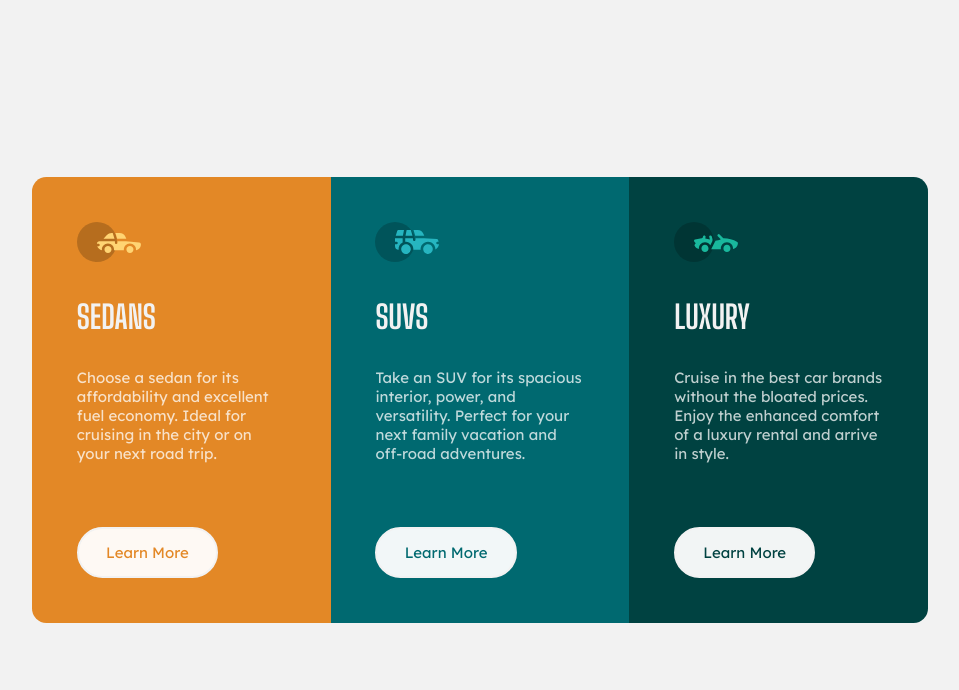
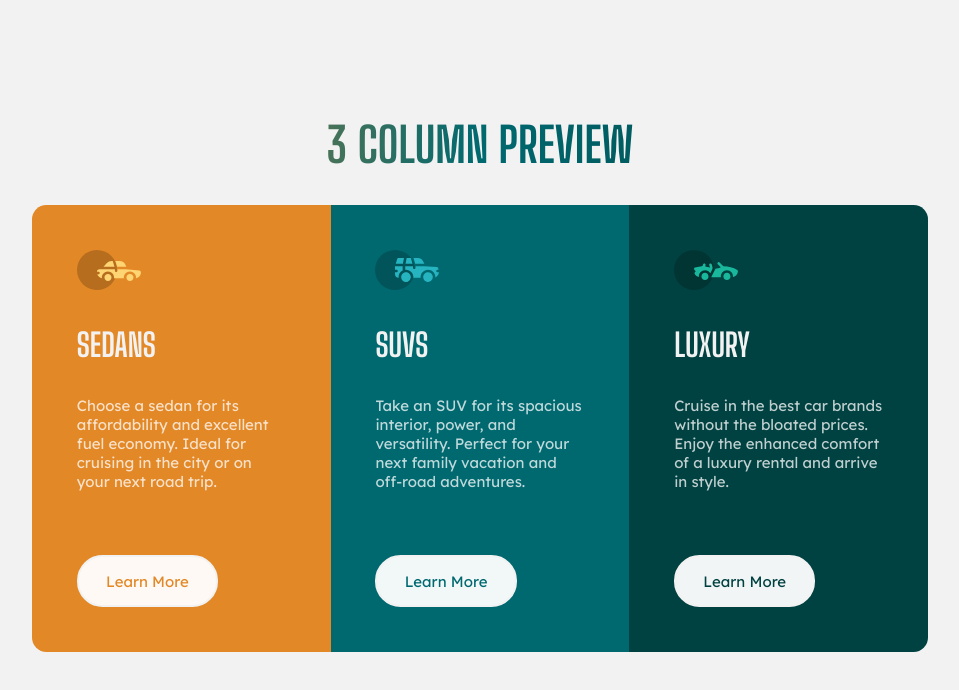
Before and after one commit to walterfolk/3-column-preview, a plain HTML site: page index.html in a window 1280 px wide. Shown: the whole page, without its empty margins (160-1119 px from the left). Drawn offline with Linux system fonts and the light colour scheme.

Commit message:
Update index.html

```diff
--- a/index.html
+++ b/index.html
@@ -16,6 +16,7 @@
 
 <body>
   <main class="container">
+    <h1>3 column preview</h1>
     <div class="wrap">
     <div class="card card1">
       <img src="/images/icon-sedans.svg" alt="sedan">
```
